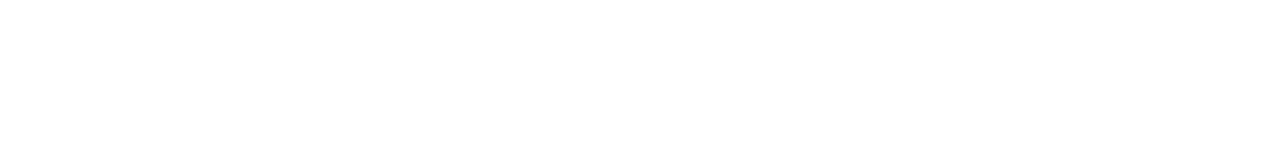
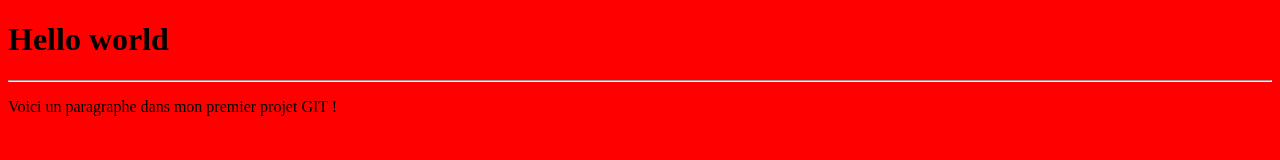
Before and after one commit to Riwanlm/dev3git, a plain HTML site: page index.html in a window 1280 px wide. Drawn offline with Linux system fonts and the light colour scheme.

Commit message:
Ajout css

```diff
--- a/index.html
+++ b/index.html
@@ -5,11 +5,14 @@
     <meta charset="UTF-8">
     <meta name="viewport" content="width=device-width, initial-scale=1.0">
     <meta http-equiv="X-UA-Compatible" content="ie=edge">
+    <link rel="stylesheet" href="style.css">
     <title>Git</title>
 </head>
 
 <body>
-
+    <h1>Hello world</h1>
+    <hr>
+    <p>Voici un paragraphe dans mon premier projet GIT !</p>
 </body>
 
 </html>
--- /dev/null
+++ b/style.css
@@ -0,0 +1,3 @@
+body {
+	background-color: red;
+}
```
